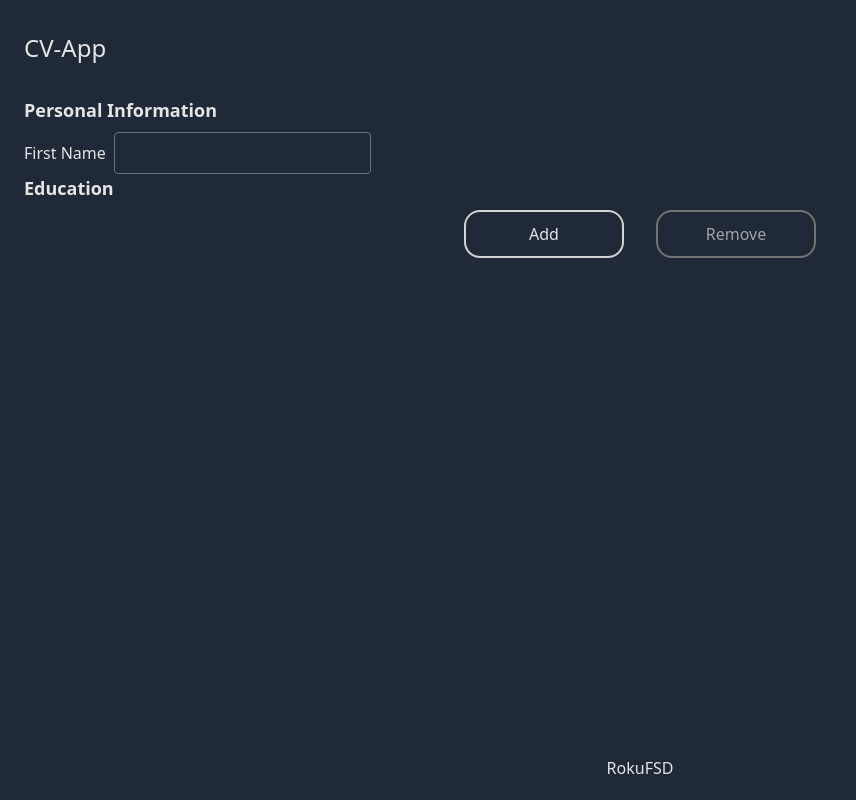
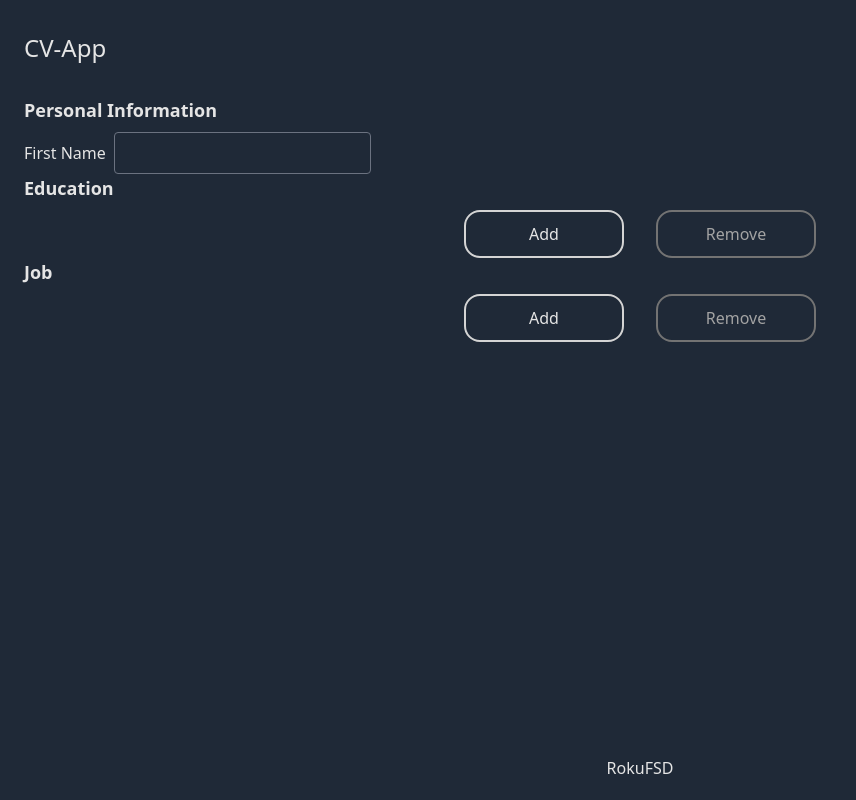
Before and after one commit to RokuFSD/cv-app-v2, a React (Vite) app: page / in a window 1280 px wide. Shown: the whole page, without its empty margins (0-856 px from the left). Built offline with nearby package versions, Linux system fonts and the light colour scheme.

Commit message:
added useFormGroup hook

```diff
--- a/src/components/FormContainer/FormContainer.jsx
+++ b/src/components/FormContainer/FormContainer.jsx
@@ -1,43 +1,19 @@
-import React, { useMemo, useState } from "react";
-import { FormGroup, FormGroupWithAdding } from "../FormGroup/FormGroup";
+import React from "react";
+import { FormGroup } from "../FormGroup/FormGroup";
 import FormInput from "../FormInput/FormInput";
-
-function getEducationGroup(educationGroup, callBack) {
-  function handleAdd() {
-    callBack(educationGroup + 1);
-  }
-  function handleRemove() {
-    callBack(educationGroup - 1);
-  }
-  let educationContent = [];
-  for (let i = 0; i < educationGroup; i += 1) {
-    educationContent = [
-      ...educationContent,
-      <FormGroupWithAdding
-        key={i}
-        ariaLabel="Education"
-        title="Education"
-        onClickAdd={() => handleAdd()}
-        onClickRemove={() => handleRemove()}
-        lastOne={educationGroup === 1}
-      />,
-    ];
-  }
-  return educationContent;
-}
+import useFormGroup from "../../hooks/useFormGroup";
 
 function FormContainer() {
-  const [educationGroup, setEducationGroup] = useState(1);
-  const educationContent = useMemo(
-    () => getEducationGroup(educationGroup, setEducationGroup),
-    [educationGroup]
-  );
+  /* TODO make the hook return the component to use children prop */
+  const { formContent: educationContent } = useFormGroup("Education");
+  const { formContent: jobContent } = useFormGroup("Job");
   return (
     <form aria-label="Add information" className="text-neutral-200">
       <FormGroup ariaLabel="Personal Information" title="Personal Information">
         <FormInput id="firstName" label="First Name" type="text" required />
       </FormGroup>
       {educationContent}
+      {jobContent}
     </form>
   );
 }
--- /dev/null
+++ b/src/hooks/useFormGroup.jsx
@@ -0,0 +1,24 @@
+import React, { useMemo, useState } from "react";
+import { FormGroupWithAdding } from "../components/FormGroup/FormGroup";
+
+export default function useFormGroup(label) {
+  const [formGroup, setFormGroup] = useState(1);
+  const formContent = useMemo(() => {
+    let content = [];
+    for (let i = 0; i < formGroup; i += 1) {
+      content = [
+        ...content,
+        <FormGroupWithAdding
+          key={i}
+          ariaLabel={label}
+          title={label}
+          onClickAdd={() => setFormGroup(formGroup + 1)}
+          onClickRemove={() => setFormGroup(formGroup - 1)}
+          lastOne={formGroup === 1}
+        />,
+      ];
+    }
+    return content;
+  }, [formGroup]);
+  return { formContent };
+}
```
Also changed, not shown: 1 other file (tests, documents, lock files or other folders).
